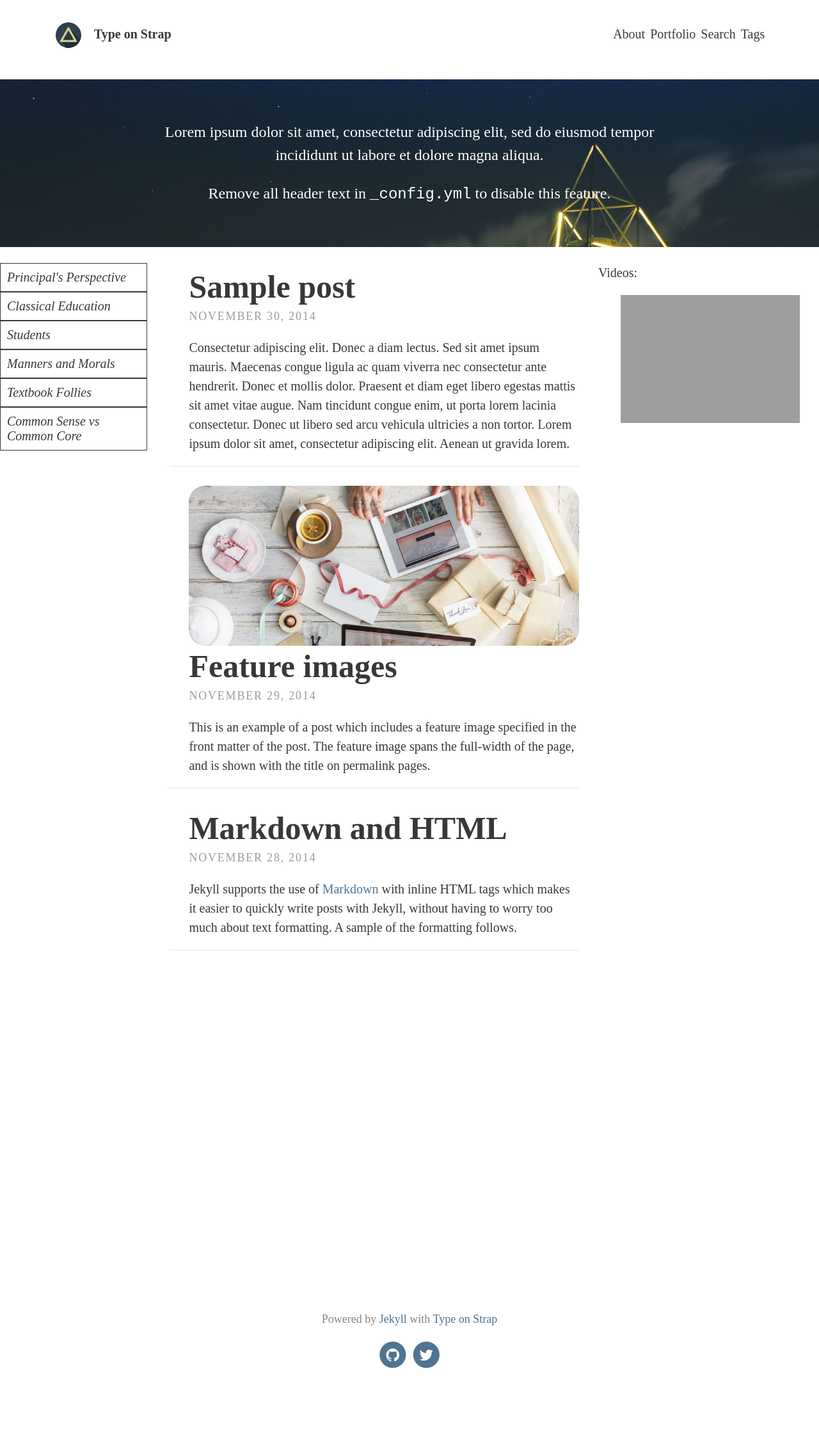
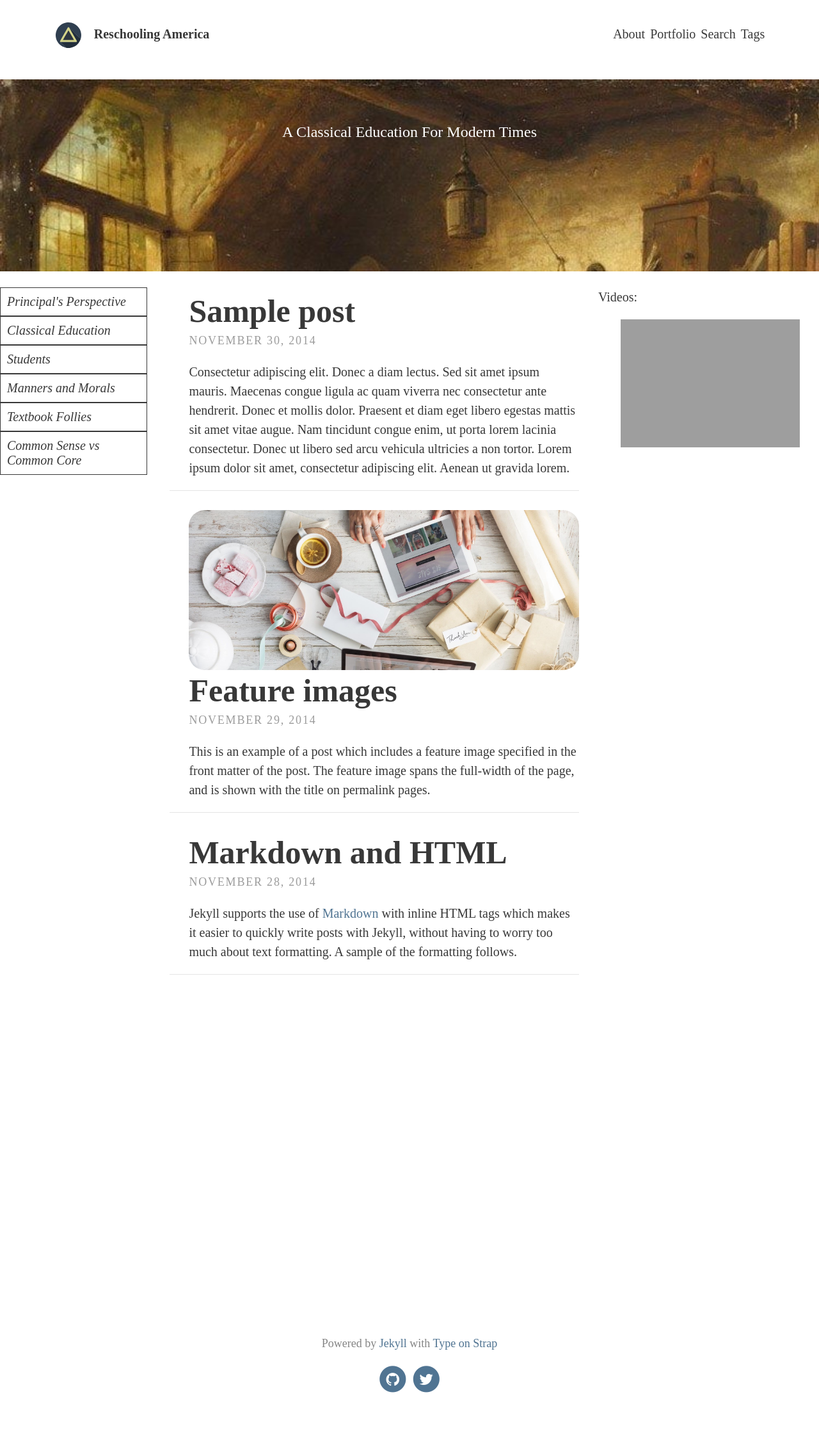
Before and after one commit to aschreck/moore-site, a Jekyll site: the page built from index.html, in a window 1280 px wide. Shown: the whole page at 64% size. Built offline with Jekyll 4.4.1, drawn with Linux system fonts in a browser that asks for light colours; the list of posts is cut into pages by our own code; before the commit the page ends 2223 px from its top, so only the background shows below that; grey boxes are pictures that could not be loaded.

Commit message:
almost full functional front page—still having image issues

```diff
--- a/_config.yml
+++ b/_config.yml
@@ -5,7 +5,7 @@ url: "https://sylhare.github.io"
 # THEME-SPECIFIC CONFIGURATION
 theme_settings:
   # Meta
-  title: Type on Strap
+  title: Reschooling America
   avatar: assets/img/triangle.svg
   favicon: assets/favicon.ico
   gravatar: # Email MD5 hash
@@ -13,10 +13,8 @@ theme_settings:
 
   # Header and footer text
   header_text: >
-     <p>Lorem ipsum dolor sit amet, consectetur adipiscing elit, sed do eiusmod tempor incididunt ut labore et dolore magna aliqua.</p>
-
-     <p>Remove all header text in <code>_config.yml</code> to disable this feature.</p>
-  header_text_feature_image: assets/img/pexels/triangular.jpeg
+     <p> A Classical Education For Modern Times </p>
+  header_text_feature_image: assets/img/pexels/education.jpg
   footer_text: >
    Powered by <a href="https://jekyllrb.com/">Jekyll</a> with <a href="https://github.com/sylhare/Type-on-Strap">Type on Strap</a>
 
--- a/_sass/base/_variables.scss
+++ b/_sass/base/_variables.scss
@@ -1,6 +1,6 @@
 // Typography
 $font-family-main: "times new roman";
-$font-family-headings: "times new roman" ;
+$font-family-headings: "times new roman";
 $font-size: 1.25em;
 
 // Padding
--- a/_sass/layouts/_index.scss
+++ b/_sass/layouts/_index.scss
@@ -10,9 +10,12 @@
     text-align: center;
     color: $header-desc-text-color;
     background-repeat: no-repeat;
+    background-position: 100% -300px, 50% center, center top;
 
     @media (min-width: $break) {
         background-size: $feature-image-size;
+        height: 300px;
+        background-attachment: fixed;
     }
 
     //Smaller screen
```
Also changed, not shown: assets/img/pexels/education.jpg (added).
